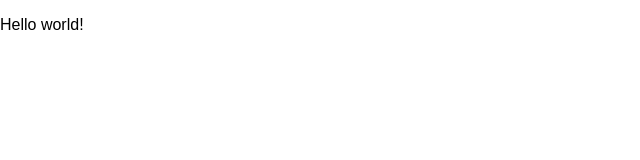
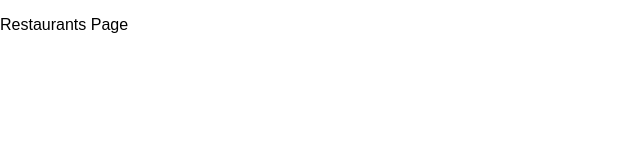
Before and after one commit to iandenty/restaurants-app, a React (Create React App) app: page / in a window 1280 px wide. Shown: the top 160 px of the page, without its empty margins (0-640 px from the left). Built offline with nearby package versions, Linux system fonts and the light colour scheme.

Commit message:
Add react router

```diff
--- a/package.json
+++ b/package.json
@@ -5,6 +5,7 @@
   "dependencies": {
     "react": "^16.2.0",
     "react-dom": "^16.2.0",
+    "react-router-dom": "^4.2.2",
     "react-scripts": "1.1.1"
   },
   "scripts": {
--- a/src/App.js
+++ b/src/App.js
@@ -1,15 +1,21 @@
-import React, { Component } from 'react';
+import React from 'react';
+import {
+  BrowserRouter as Router,
+  Route,
+  Switch
+} from 'react-router-dom';
 
-class App extends Component {
-  render() {
-    return (
-      <div className="App">
-        <p>
-          Hello world!
-        </p>
-      </div>
-    );
-  }
-}
+// Components
+import RestaurantsPage from './pages/restaurants';
+
+const App = () => (
+  <Router>
+    <div className="App">
+      <Switch>
+        <Route exact path="/" component={RestaurantsPage} />
+      </Switch>
+    </div>
+  </Router>
+)
 
 export default App;
--- /dev/null
+++ b/src/pages/restaurants/index.js
@@ -0,0 +1,9 @@
+import React from 'react';
+
+const RestaurantsPage = (props) => {
+  return (
+    <p>Restaurants Page</p>
+  )
+}
+
+export default RestaurantsPage;
```
Also changed, not shown: 1 other file (tests, documents, lock files or other folders).
